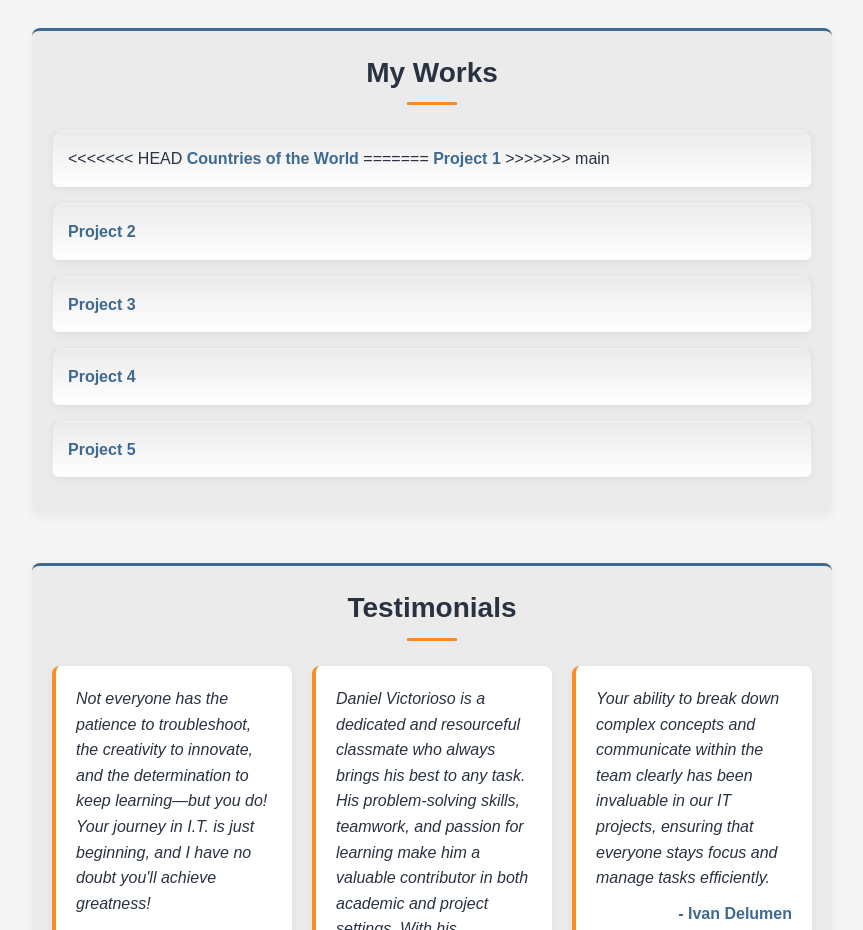
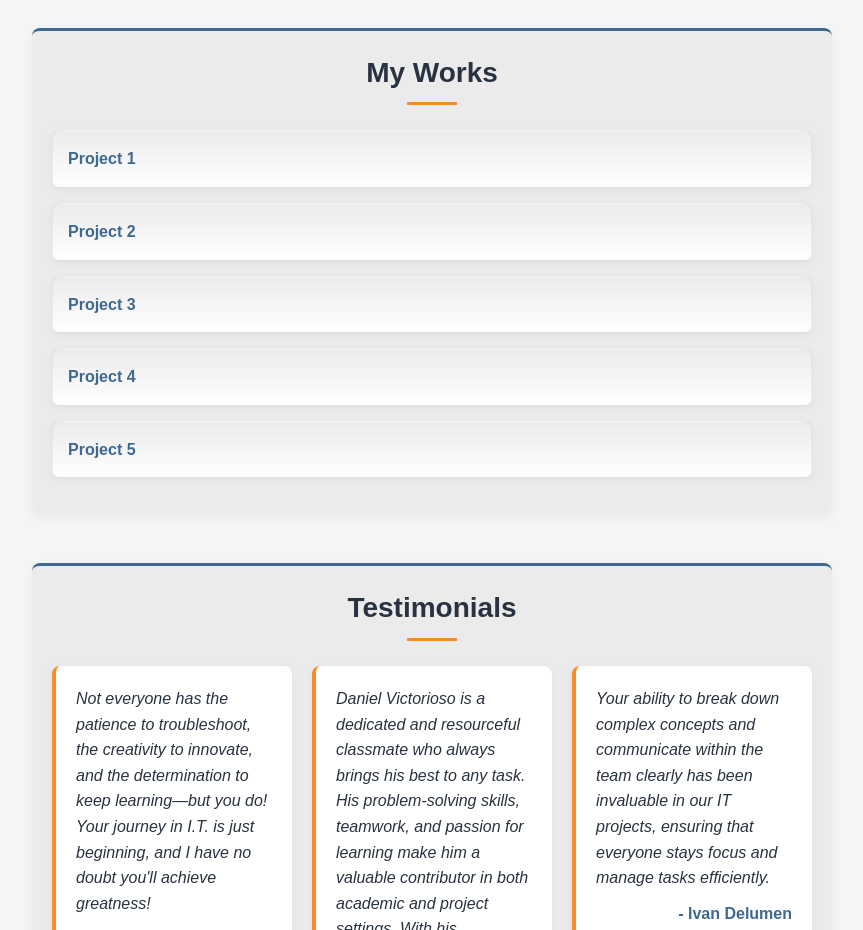
Before and after one commit to PUP-BSIT/exercise-14-errawrs, a plain HTML site: page victorioso_daniel/index.html in a window 1280 px wide. Shown: the part 2720-3650 px from the top of the page, without its empty margins (208-1071 px from the left). Drawn offline with Linux system fonts and the light colour scheme.

Commit message:
fix merge conflicts

```diff
--- a/victorioso_daniel/index.html
+++ b/victorioso_daniel/index.html
@@ -235,12 +235,7 @@
             <div class="section" id="works_section">
                 <h2>My Works</h2>
                 <div class="work-item">
-<<<<<<< HEAD
-                    <a href="./rest_countries_project/index.html">
-                        Countries of the World</a>
-=======
                     <a href="project_1.html">Project 1</a>
->>>>>>> main
                 </div>
                 <div class="work-item">
                     <a href="project_2.html">Project 2</a>
```
